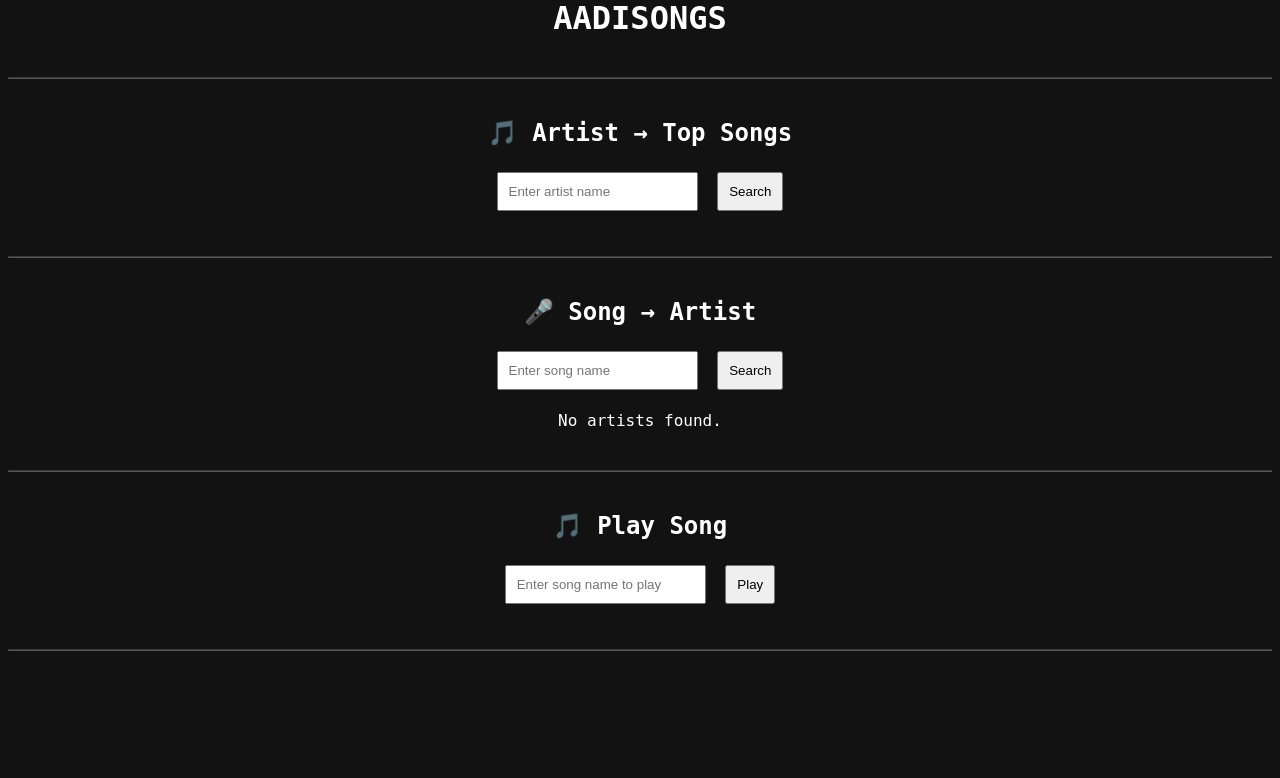
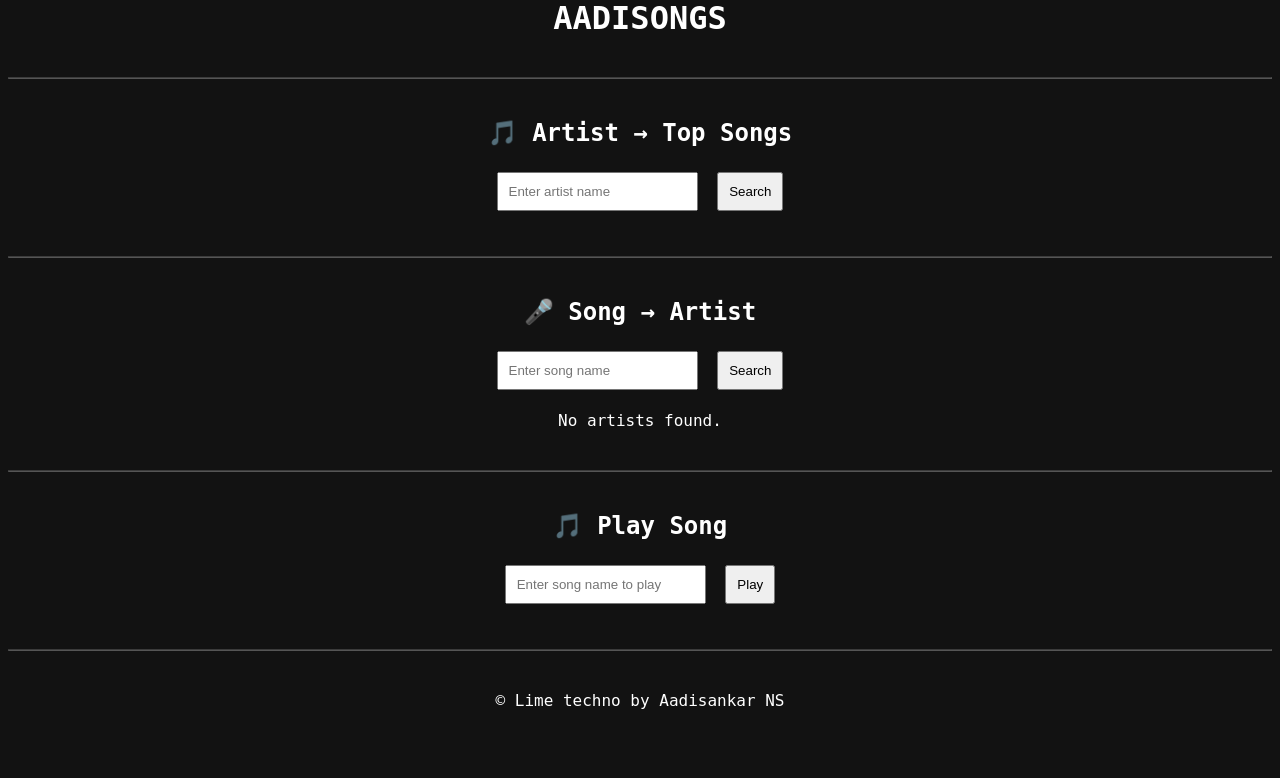
Before and after one commit to aadisankar1/AADISOGS, a Flask app: page / in a window 1280 px wide. Shown: the part 22-800 px from the top of the page. Run offline with Flask 3, Linux system fonts and the light colour scheme.

Commit message:
Update index.html

```diff
--- a/templates/index.html
+++ b/templates/index.html
@@ -80,5 +80,6 @@
 
     {% endif %}
     <hr>
+    © Lime techno by Aadisankar NS
 </body>
 </html>
```
